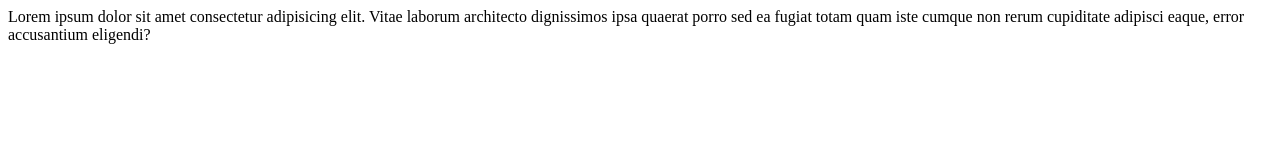
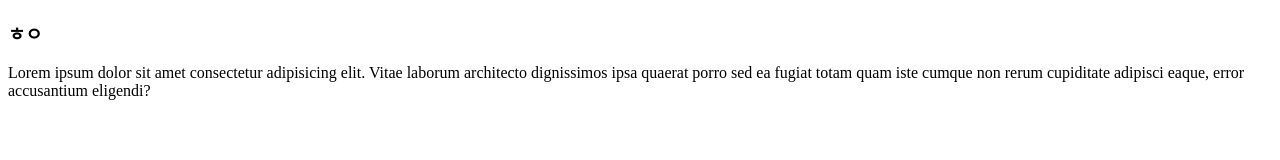
Before and after one commit to kbminseok/hello20240527, a plain HTML site: page index.html in a window 1280 px wide. Drawn offline with Linux system fonts and the light colour scheme.

Commit message:
h3 추가

```diff
--- a/index.html
+++ b/index.html
@@ -6,6 +6,7 @@
     <title>Document</title>
 </head>
 <body>
+    <h3>ㅎㅇ</h3>
     Lorem ipsum dolor sit amet consectetur adipisicing elit. Vitae laborum architecto dignissimos ipsa quaerat porro sed ea fugiat totam quam iste cumque non rerum cupiditate adipisci eaque, error accusantium eligendi?
 </body>
 </html>
```
